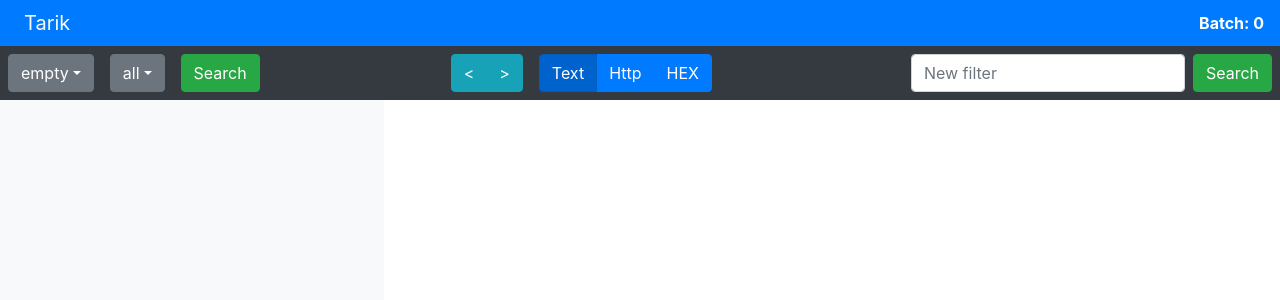
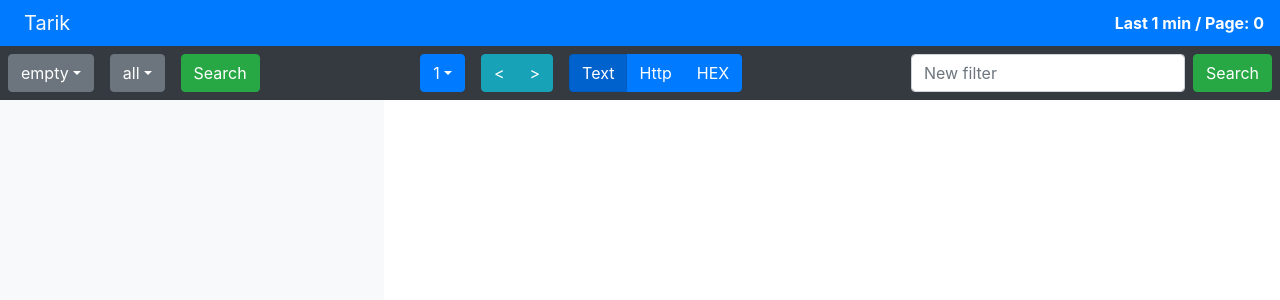
Before and after one commit to rickycraft/tarik-frontend, a React (Create React App) app: page / in a window 1280 px wide. Shown: the top 300 px of the page. Built offline with nearby package versions, Linux system fonts and the light colour scheme.

Commit message:
added last n min, removed navbar

```diff
--- a/src/components/NavPanel/Commands.js
+++ b/src/components/NavPanel/Commands.js
@@ -1,19 +1,29 @@
 import React, { Component } from 'react';
-import { Button, ButtonGroup, ToggleButton } from 'react-bootstrap';
+import { Button, ButtonGroup, ToggleButton, DropdownButton, Dropdown } from 'react-bootstrap';
 
 export class Commands extends Component {
 	render() {
+		let opt = [1, 3, 5, 10, 20];
+
+		opt = opt.map(val => (
+			<Dropdown.Item key={val} eventKey={val} onSelect={this.props.updateMin}>
+				{val}
+			</Dropdown.Item>
+		));
+
 		return (
 			<div className="d-flex mr-2">
-				<ButtonGroup aria-label="prev-next">
-					<Button variant="info" onClick={() => this.props.updateBatch(-1)}>
+				<DropdownButton default="1" title={this.props.min} id="dropdown-min">
+					{opt}
+				</DropdownButton>
+				<ButtonGroup aria-label="prev-next" className="mx-3">
+					<Button variant="info" onClick={() => this.props.updatePage(-1)}>
 						{'<'}
 					</Button>
-					<Button variant="info" onClick={() => this.props.updateBatch(1)}>
+					<Button variant="info" onClick={() => this.props.updatePage(1)}>
 						{'>'}
 					</Button>
 				</ButtonGroup>
-				<div className="mr-3" />
 				<ButtonGroup toggle>
 					<ToggleButton
 						type="radio"
--- a/src/components/NavPanel/FilterInput.js
+++ b/src/components/NavPanel/FilterInput.js
@@ -2,17 +2,28 @@ import React, { Component } from 'react';
 import { Form, Button, FormControl } from 'react-bootstrap';
 
 export class FilterInput extends Component {
+	constructor(props) {
+		super(props);
+		this.state = { filter: '' };
+	}
+
+	onChange = e => this.setState({ filter: e.target.value });
+
+	addFilter = () => {
+		console.log('add filter', this.state.filter);
+	};
+
 	render() {
 		return (
 			<Form inline>
 				<FormControl
 					type="text"
 					placeholder="New filter"
-					value={this.props.value}
-					onChange={this.props.onChange}
+					value={this.state.filter}
+					onChange={this.onChange}
 					className="mr-2"
 				/>
-				<Button variant="success" onClick={this.props.addFilter}>
+				<Button variant="success" onClick={this.addFilter}>
 					Search
 				</Button>
 			</Form>
--- a/src/components/NavPanel/NavPanel.js
+++ /dev/null
@@ -1,54 +0,0 @@
-import React, { Component } from 'react';
-import { Navbar } from 'react-bootstrap';
-import { Selector } from './Selector';
-import { FilterInput } from './FilterInput';
-import { Commands } from './Commands';
-
-export class NavPanel extends Component {
-	constructor(props) {
-		super(props);
-		this.state = {
-			filter: '',
-		};
-	}
-
-	updateFilter = e => this.setState({ filter: e.target.value });
-	addFilter = () => {
-		alert('added filter ' + this.state.filter);
-	};
-
-	render() {
-		return (
-			<>
-				<Navbar className="p-2" bg="primary">
-					<Navbar.Brand className="text-light m-0 p-0 ml-3">Tarik</Navbar.Brand>
-					<div className="flex-fill" />
-					<div className="text-white font-weight-bold mr-2">Batch: {this.props.batch}</div>
-				</Navbar>
-				<Navbar bg="dark" variant="dark" className="text-light p-2 justify-content-between">
-					<Selector
-						className="d-flex flex-nowrap"
-						filter={this.props.filter}
-						updateFilter={this.props.updateFilter}
-						service={this.props.service}
-						updateService={this.props.updateService}
-						search={this.props.search}
-					/>
-					<Commands
-						checked={this.props.view}
-						onClick={this.props.updateView}
-						updateBatch={this.props.updateBatch}
-					/>
-					<FilterInput
-						className="d-flex"
-						onChange={this.updateFilter}
-						value={this.state.filter}
-						addFilter={this.addFilter}
-					/>
-				</Navbar>
-			</>
-		);
-	}
-}
-
-//export default NavPanel;
--- a/src/components/Window.js
+++ b/src/components/Window.js
@@ -1,29 +1,48 @@
 import React, { Component } from 'react';
-import { NavPanel } from './NavPanel/NavPanel';
 import { List } from './List/List';
 import { FlowPacket } from './Flow/FlowPacket';
 import { result } from '../services/search';
+import { Navbar } from 'react-bootstrap';
+import { Selector } from './NavPanel/Selector';
+import { FilterInput } from './NavPanel/FilterInput';
+import { Commands } from './NavPanel/Commands';
 
 export class Window extends Component {
 	constructor(props) {
 		super(props);
-		this.state = { view: '0', batch: 0, flows: [], packets: [], filter: 'empty', service: 'all' };
+		this.state = {
+			view: '0',
+			page: 0,
+			flows: [],
+			packets: [],
+			filter: 'empty',
+			service: 'all',
+			min: 1,
+			flowList: [],
+		};
 	}
 
 	updateView = e => this.setState({ view: e.target.value });
 
-	updateBatch = n => {
-		const batch = this.state.batch + n;
-		if (batch >= 0) this.setState({ batch: batch });
-		this.search();
+	updatePage = n => {
+		const page = this.state.page + n;
+		if (page >= 0) {
+			const listLen = 20;
+			const flowList = this.state.flows.slice(page * listLen, (page + 1) * listLen);
+			this.setState({ page: page, flowList: flowList });
+		}
 	};
 
 	updateFilter = filter => this.setState({ filter: filter });
 	updateService = service => this.setState({ service: service });
+	updateMin = min => this.setState({ min: min });
 
-	search = () => {
-		const flows = result(this.state.service, this.state.filter, this.state.batch);
-		this.setState({ flows: flows });
+	search = async () => {
+		const flows = result(this.state.service, this.state.filter, this.state.page);
+		await this.setState({ flows: flows });
+		// await this.setState({ flows: this.test() });
+		await this.setState({ page: 0 });
+		this.updatePage(0);
 	};
 
 	listClick = id => {
@@ -31,23 +50,42 @@ export class Window extends Component {
 		this.setState({ packets: flow.packets });
 	};
 
+	test = () => {
+		let arr = new Array(100).fill({});
+		return arr.map((val, index) => ({ packets: [{ quad: ['1.1.1.1', 80, '192.168.1.100', 80] }], id: index }));
+	};
+
 	render() {
 		return (
 			<div className="flex-column flex-fill d-flex">
-				<NavPanel
-					updateView={this.updateView}
-					view={this.state.view}
-					updateBatch={this.updateBatch}
-					batch={this.state.batch}
+				<Navbar className="p-2" bg="primary">
+					<Navbar.Brand className="text-light m-0 p-0 ml-3">Tarik</Navbar.Brand>
+					<div className="flex-fill" />
+					<div className="text-white font-weight-bold mr-2">
+						Last {this.state.min} min / Page: {this.state.page}
+					</div>
+				</Navbar>
+				<Navbar bg="dark" variant="dark" className="text-light p-2 justify-content-between">
+					<Selector
+						className="d-flex flex-nowrap"
 						filter={this.state.filter}
 						updateFilter={this.updateFilter}
 						service={this.state.service}
 						updateService={this.updateService}
 						search={this.search}
 					/>
+					<Commands
+						checked={this.state.view}
+						onClick={this.updateView}
+						updatePage={this.updatePage}
+						min={this.state.min}
+						updateMin={this.updateMin}
+					/>
+					<FilterInput className="d-flex" addFilter={this.addFilter} />
+				</Navbar>
 				<div className="flex-grow-1 d-flex no-overflow">
 					<div className="d-flex flex-grow-1 no-overflow">
-						<List onClick={this.listClick} flows={this.state.flows} />
+						<List onClick={this.listClick} flows={this.state.flowList} />
 					</div>
 					<div className="d-flex flex-grow-2 no-overflow">
 						<FlowPacket view={this.state.view} packets={this.state.packets} />
--- a/src/services/search.js
+++ b/src/services/search.js
@@ -8,8 +8,8 @@ export function filters() {
 	return ['filt 1', 'filt 2', 'filt 3'];
 }
 
-export function result(service, filter, batch) {
-	console.log(service, filter, batch);
+export function result(service, filter, timestamp) {
+	console.log(service, filter, timestamp);
 	return [
 		{
 			packets: [
```
Lines whose indentation alone changed are shown as unchanged.
